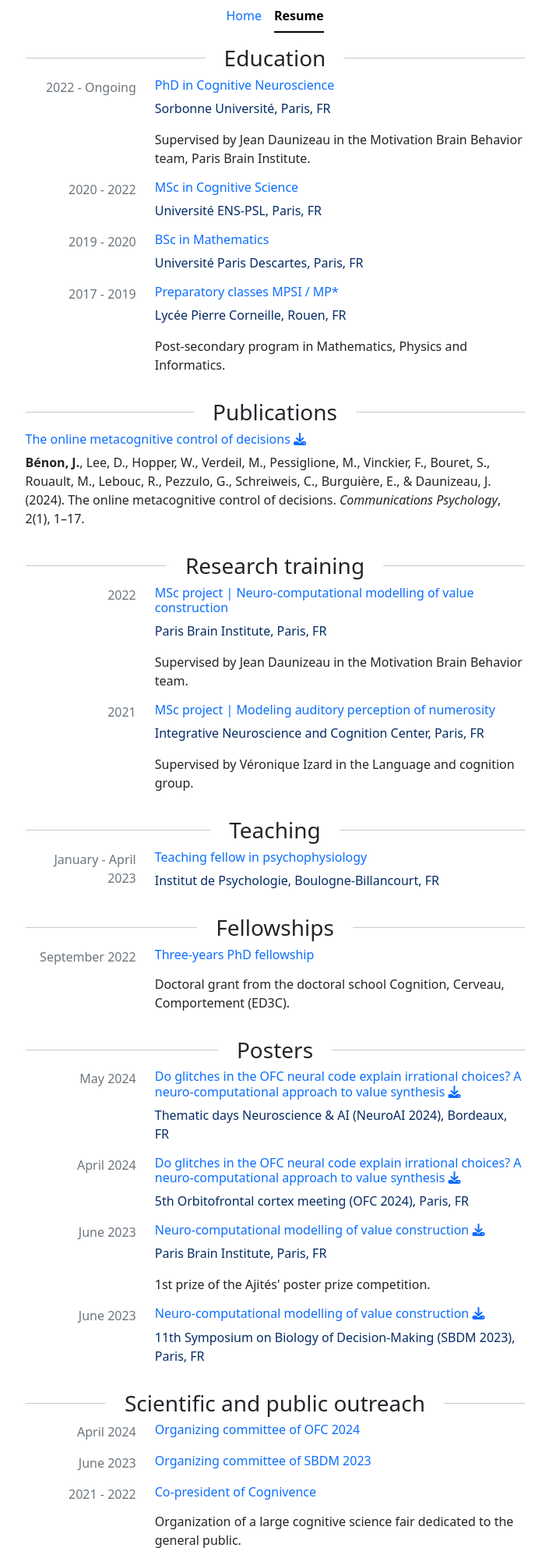
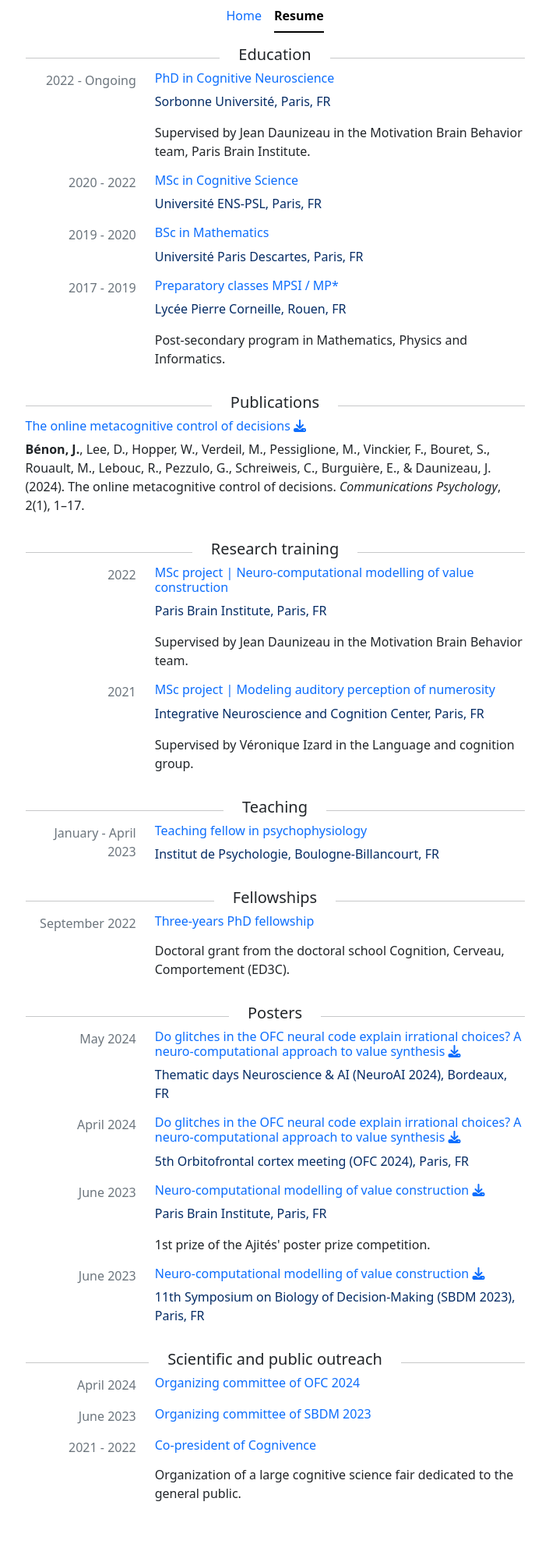
Before and after one commit to jbenon/jbenon.github.io, a Jekyll site: the page built from resume.html, in a window 1280 px wide. Shown: the whole page at 78% size, without its empty margins (287-992 px from the left). Built offline with Jekyll 4.4.1, drawn with Linux system fonts in a browser that asks for light colours; nearby versions of some CDN libraries; after the commit the page ends 1943 px from its top, so only the background shows below that.

Commit message:
Use smaller section headers

```diff
--- a/resume.html
+++ b/resume.html
@@ -16,7 +16,7 @@ layout: default
           <!-- Section header -->
           <div class="row justify-content-center">
             <div class="col"><hr></div>
-            <div class="col-auto"><h3>{{section.title}}</h3></div>
+            <div class="col-auto"><h5>{{section.title}}</h5></div>
             <div class="col"><hr></div>
           </div>
 
```
